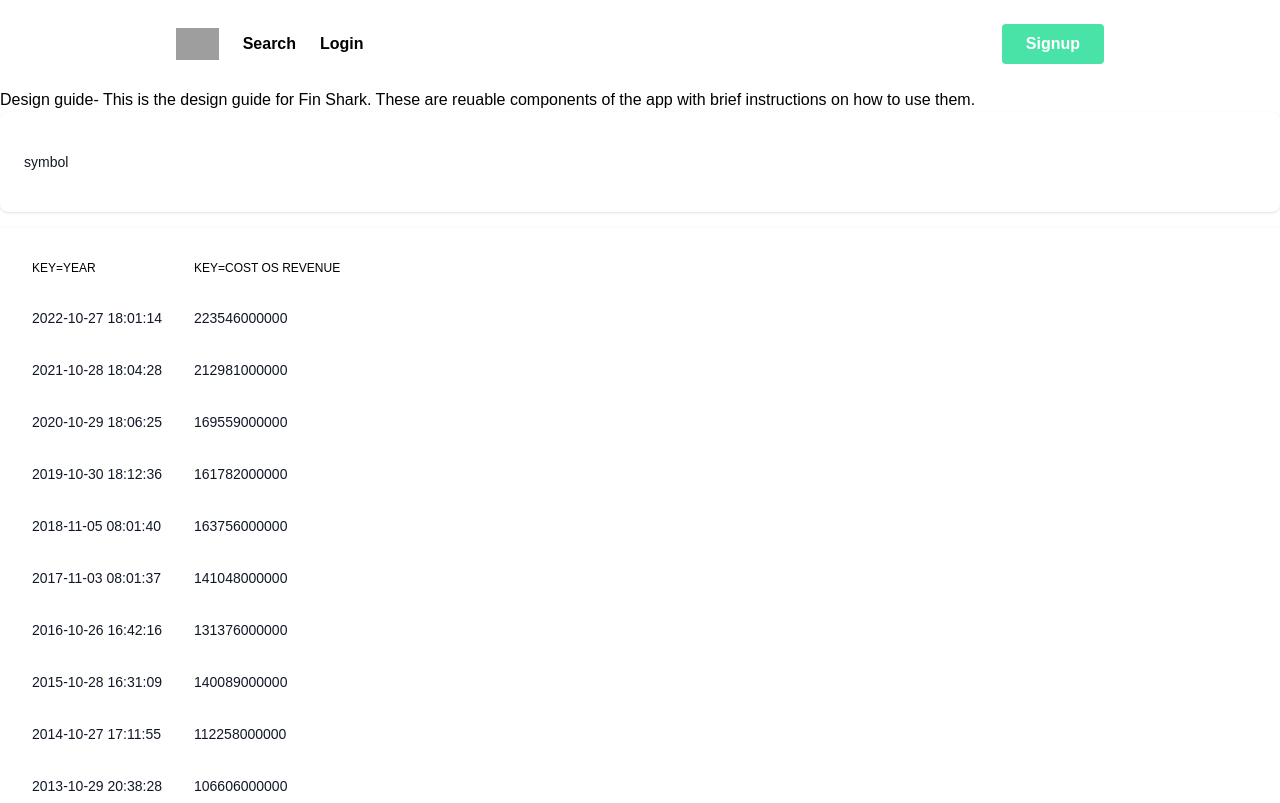
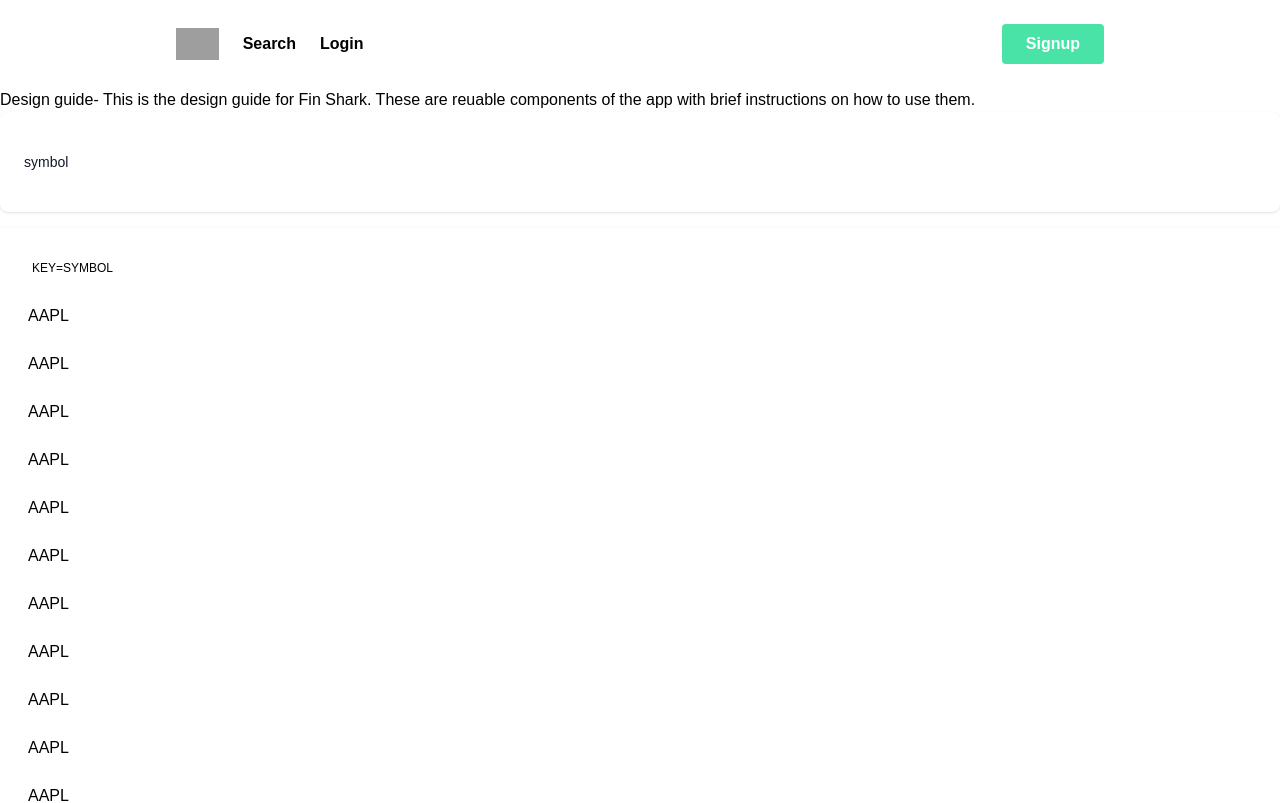
Before and after one commit to Gustavinho7541/react-dotnet-finance-project, a React (Create React App) app in the folder frontend/: page /design-guide in a window 1280 px wide. Shown: the top 803 px of the page. Built offline with nearby package versions, Linux system fonts and the light colour scheme; grey boxes are pictures that could not be loaded.

Commit message:
Demonstração de Resultados

```diff
--- a/frontend/src/Components/IncomeStatement/IncomeStatement.tsx
+++ b/frontend/src/Components/IncomeStatement/IncomeStatement.tsx
@@ -1,11 +1,65 @@
-import React from "react";
+import React, { useState, useEffect } from "react";
+import { useOutletContext } from "react-router-dom";
+import Table from "../Table/Table";
+import { getIncomeStatement } from "../api";
 
-interface Props {}
+// ✅ tipo compatível com seu mock
+type IncomeStatementSimple = {
+  date: string;
+  revenue: number;
+  netIncome: number;
+};
 
-const IncomeStatement = (props: Props) => {
+// ✅ config alinhado com o tipo correto
+const configs = [
+  {
+    label: "Date",
+    render: (c: IncomeStatementSimple) => c.date,
+  },
+  {
+    label: "Revenue",
+    render: (c: IncomeStatementSimple) =>
+      formatLargeMonetaryNumber(c.revenue),
+  },
+  {
+    label: "Net Income",
+    render: (c: IncomeStatementSimple) =>
+      formatLargeMonetaryNumber(c.netIncome),
+  },
+];
+
+const IncomeStatement = () => {
+  const ticker = useOutletContext<string>();
+
+  const [incomeStatement, setIncomeStatement] = useState<
+    IncomeStatementSimple[] | null
+  >(null);
+
+  useEffect(() => {
+    const fetchData = async () => {
+      if (!ticker) return;
+
+      const result = await getIncomeStatement(ticker);
+      setIncomeStatement(result);
+    };
+
+    fetchData();
+  }, [ticker]);
+
   return (
-    <div>SearchPage</div>
-  )
-}
+    <>
+      {incomeStatement ? (
+        <Table config={configs} data={incomeStatement} />
+      ) : (
+        <div>Loading...</div>
+      )}
+    </>
+  );
+};
 
 export default IncomeStatement;
+
+// ✅ helpers simples
+function formatLargeMonetaryNumber(value: number) {
+  return "$ " + value?.toLocaleString();
+}
--- a/frontend/src/Components/Pages/DesignGuide/DesignPage.tsx
+++ b/frontend/src/Components/Pages/DesignGuide/DesignPage.tsx
@@ -23,7 +23,7 @@ const DesignGuide = (props: Props) => {
         components of the app with brief instructions on how to use them.
       </h1>
       <RatioList data={testIncomeStatementData} config={tableConfig} />
-      <Table  />
+      <Table data={testIncomeStatementData} config={tableConfig} />
       <h3>
         Table - Table takes in a configuration object and company data as
         params. Use the config to style your table.
--- a/frontend/src/Components/Table/Table.tsx
+++ b/frontend/src/Components/Table/Table.tsx
@@ -1,36 +1,23 @@
-import React from "react";
-import { testIncomeStatementData } from "./testData";
-const data = testIncomeStatementData;
 
-type Props = {};
+type Props = {
+    config: any;
+    data: any;
+};
 
-type Company = (typeof data)[0];
 
-const configs = [
-    {
-        label: "Year",
-        render: (company: Company) => company.acceptedDate
-    },
-    {
-        label: "Cost os Revenue",
-        render: (company: Company) => company.costOfRevenue
-    }
-]
 
-const Table = (props: Props) => {
-   const renderedRows = data.map((company) => {
+const Table = ({config, data}: Props) => {
+   const renderedRows = data.map((company: any) => {
     return (
         <tr key={company.cik}>
-            {configs.map((val:any) => {
-                return (
-                    <td className="p-4 whitespace-nowrap text-sm font-normal text-gray-900">{val.render(company)}</td>
-                );
-            })}
+          {config.map((val: any) =>{
+          return <td className="p-3">{val.render(company)}</td>
+          } )}
 
         </tr>
     )
    })
-   const rendereHeaders = configs.map((config: any) => {
+   const rendereHeaders = config.map((config: any) => {
     return (
         <th className="p-4 text-left text-xs font-medium text-fray-500 uppercase tacking-wider">
             key={config.label}
--- a/frontend/src/Components/api.tsx
+++ b/frontend/src/Components/api.tsx
@@ -1,13 +1,14 @@
 import axios from "axios";
-import { CompanyKey } from "../company"; // 👈 IMPORTANTE
+import { CompanyKey } from "../company";
 
 const API_KEY = "SUA_API_KEY_AQUI";
+const BASE_URL = "https://api.twelvedata.com";
 
 // 🔍 SEARCH
 export const searchCompanies = async (query: string) => {
   try {
     const response = await axios.get<{ data: CompanyKey[] }>(
-      `https://api.twelvedata.com/symbol_search?symbol=${query}&apikey=${API_KEY}`
+      `${BASE_URL}/symbol_search?symbol=${query}&apikey=${API_KEY}`
     );
 
     return response.data.data || [];
@@ -17,17 +18,17 @@ export const searchCompanies = async (query: string) => {
   }
 };
 
-// 📊 KEY METRICS (adaptado)
+// 📊 KEY METRICS
 export const getKeyMetrics = async (ticker: string) => {
   try {
     const searchRes = await axios.get<{ data: CompanyKey[] }>(
-      `https://api.twelvedata.com/symbol_search?symbol=${ticker}&apikey=${API_KEY}`
+      `${BASE_URL}/symbol_search?symbol=${ticker}&apikey=${API_KEY}`
     );
 
     const company = searchRes.data.data[0];
 
     const priceRes = await axios.get(
-      `https://api.twelvedata.com/price?symbol=${ticker}&apikey=${API_KEY}`
+      `${BASE_URL}/price?symbol=${ticker}&apikey=${API_KEY}`
     );
 
     return {
@@ -43,3 +44,19 @@ export const getKeyMetrics = async (ticker: string) => {
     return null;
   }
 };
+
+// 📊 INCOME STATEMENT (MOCK)
+export const getIncomeStatement = async (ticker: string) => {
+  return [
+    {
+      date: "2024",
+      revenue: 1000000,
+      netIncome: 200000,
+    },
+    {
+      date: "2023",
+      revenue: 800000,
+      netIncome: 150000,
+    },
+  ];
+};
```
